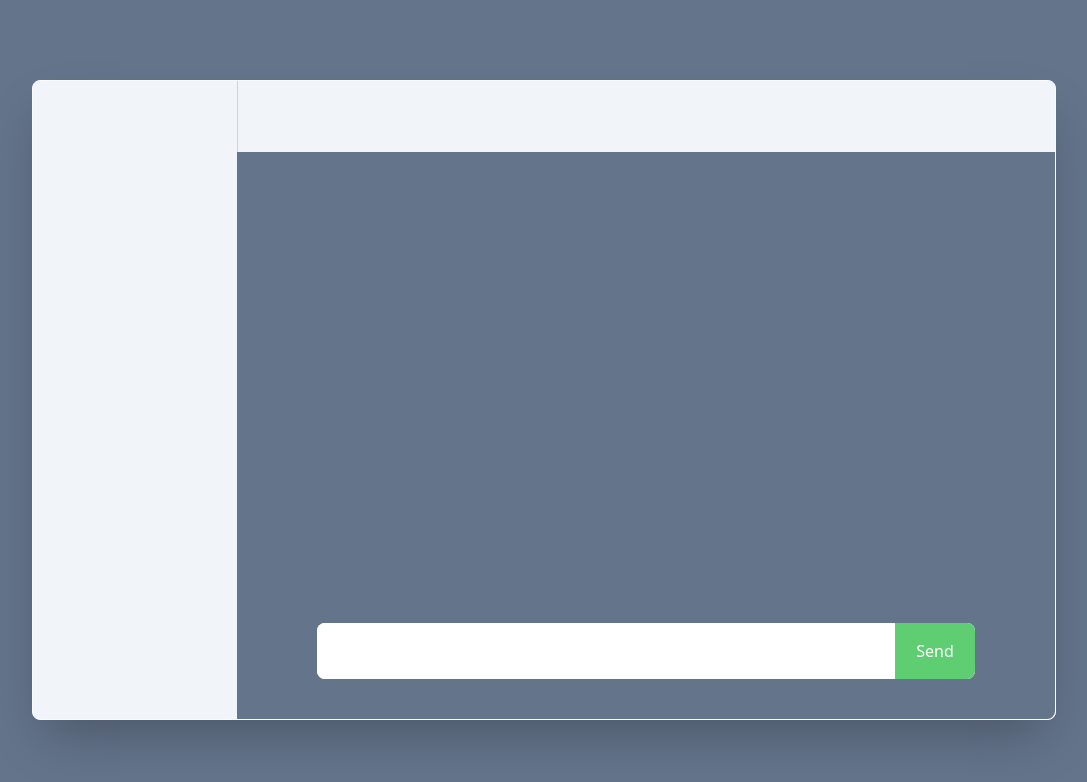
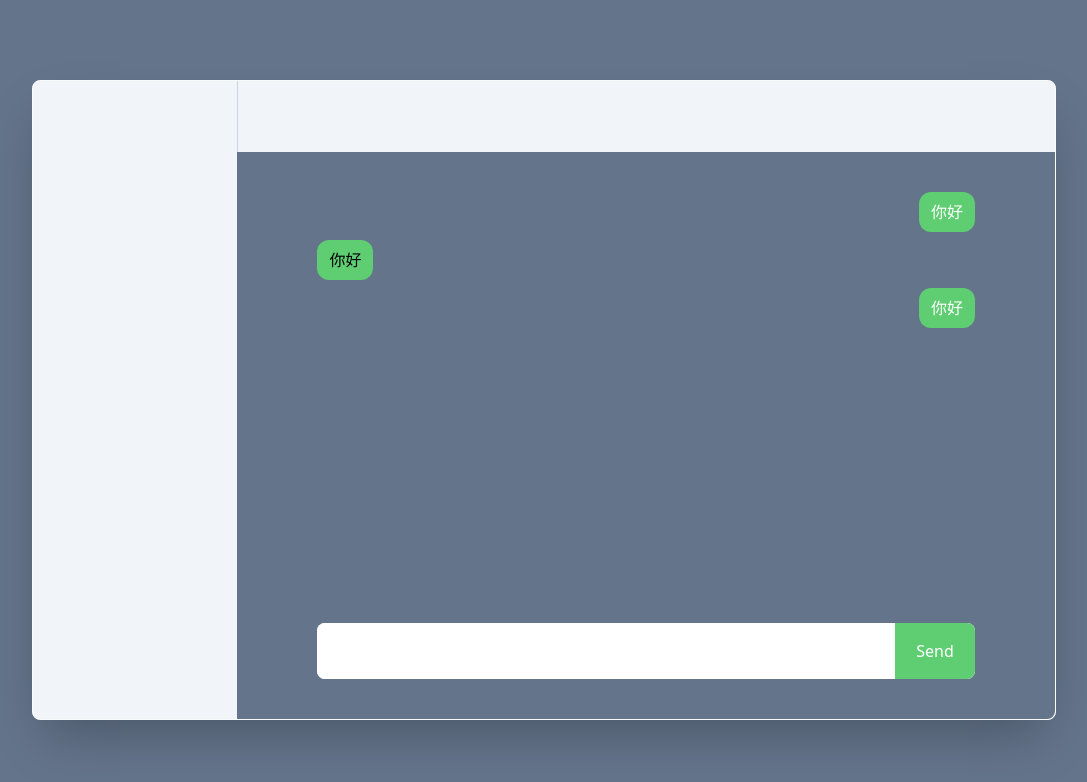
Before and after one commit to loo-y/GeminiChatUp, a Next.js app: page / in a window 1280 px wide. Shown: the top 782 px of the page, without its empty margins (96-1183 px from the left). Built offline with nearby package versions, Linux system fonts and the light colour scheme.

Commit message:
WIP: ChatContent

```diff
--- a/app/modules/Conversation/chatbox.tsx
+++ b/app/modules/Conversation/chatbox.tsx
@@ -1,13 +1,64 @@
 'use client'
 import React, { useState, ChangeEvent, KeyboardEvent, useRef } from 'react'
+import { Roles } from '@/app/shared/interfaces'
+import _ from 'lodash'
+
+const __test_content_list__ = [
+    {
+        role: Roles.Human,
+        contentText: `你好`,
+        timestamp: Date.now() - 1000 * 20,
+    },
+    {
+        role: Roles.AI,
+        contentText: `你好`,
+        timestamp: Date.now() - 1000 * 20,
+    },
+    {
+        role: Roles.Human,
+        contentText: `你好`,
+        timestamp: Date.now() - 1000 * 20,
+    },
+]
 
 const Chatbox = () => {
     return (
         <div className="chatbox flex h-full flex-col overflow-hidden">
             <div className="title h-20 flex border-l border-slate-300 border-solid"></div>
             <div className="flex relative chatinfo h-full rounded-br-lg bg-slate-500">
-                <div className="chatcontent"></div>
+                <ChatContent contentList={__test_content_list__} />
                 <ChatInput />
+            </div>
+        </div>
+    )
+}
+
+interface IChatContentProps {
+    contentList?: { role: Roles; contentText: string; timestamp: number }[]
+}
+const ChatContent = ({ contentList }: IChatContentProps) => {
+    if (_.isEmpty(contentList)) {
+        return <div className="__chat_content__ flex "></div>
+    }
+
+    const roleAiClass = ` justify-start `
+    const roleHumanClass = ` justify-end text-white `
+    return (
+        <div className="__chat_content__ relative mt-10 mb-36 mx-20 overflow-scroll w-full">
+            <div className="flex flex-col gap-2 w-full">
+                {_.map(contentList, (contentItem, index) => {
+                    const { role, contentText } = contentItem || {}
+                    return (
+                        <div
+                            className={`flex items-center w-full  ${role == Roles.AI ? roleAiClass : roleHumanClass}`}
+                            key={`__chat_content_item_${index}__`}
+                        >
+                            <div className="rounded-xl w-fit bg-lightGeen px-3 py-2">
+                                <span>{contentText}</span>
+                            </div>
+                        </div>
+                    )
+                })}
             </div>
         </div>
     )
@@ -40,7 +91,7 @@ const ChatInput = () => {
     }
 
     return (
-        <div className="absolute bottom-10 left-20 right-20 max-h-[7.5rem] overflow-scroll rounded-lg flex flex-row bg-white">
+        <div className="__chat_input__ absolute bottom-10 left-20 right-20 max-h-[7.5rem] overflow-scroll rounded-lg flex flex-row bg-white">
             <textarea
                 value={inputValue}
                 ref={inputRef}
@@ -50,9 +101,7 @@ const ChatInput = () => {
                 style={{ resize: 'none' }}
                 className="block flex-grow p-4 bg-white outline-none "
             ></textarea>
-            <div className="bg-[rgb(95,206,114)] text-white w-20 flex items-center justify-center cursor-pointer">
-                Send
-            </div>
+            <div className="bg-lightGeen text-white w-20 flex items-center justify-center cursor-pointer">Send</div>
         </div>
     )
 }
--- /dev/null
+++ b/app/shared/interfaces/index.ts
@@ -0,0 +1,5 @@
+export enum Roles {
+    AI = 'ai',
+    Human = 'human',
+    Sys = 'sysyem',
+}
--- /dev/null
+++ b/app/shared/utils/index.ts
@@ -0,0 +1,6 @@
+export const sleep = (sec: number) =>
+    new Promise((resolve, reject) => {
+        setTimeout(() => {
+            resolve(true)
+        }, sec * 1000)
+    })
--- a/tailwind.config.ts
+++ b/tailwind.config.ts
@@ -13,6 +13,9 @@ const config: Config = {
         'gradient-conic':
           'conic-gradient(from 180deg at 50% 50%, var(--tw-gradient-stops))',
       },
+      colors: {
+        lightGeen: 'rgb(95,206,114)'
+      }
     },
   },
   plugins: [],
```
